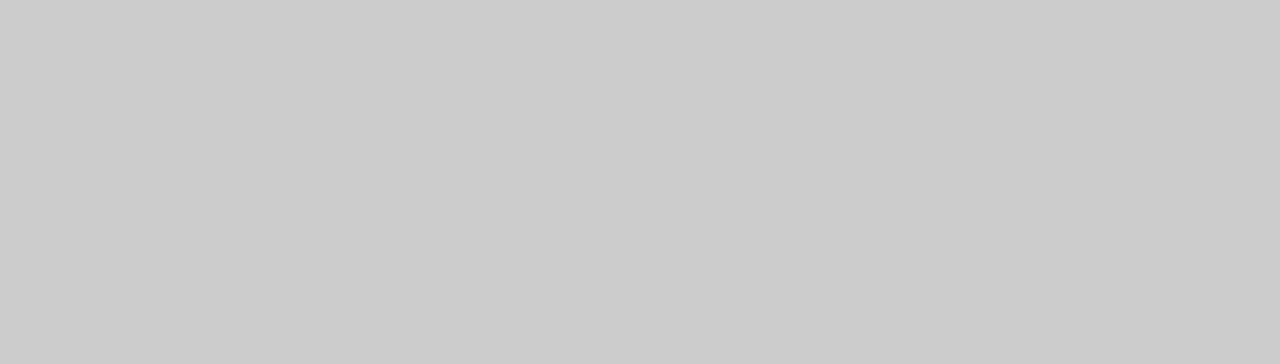
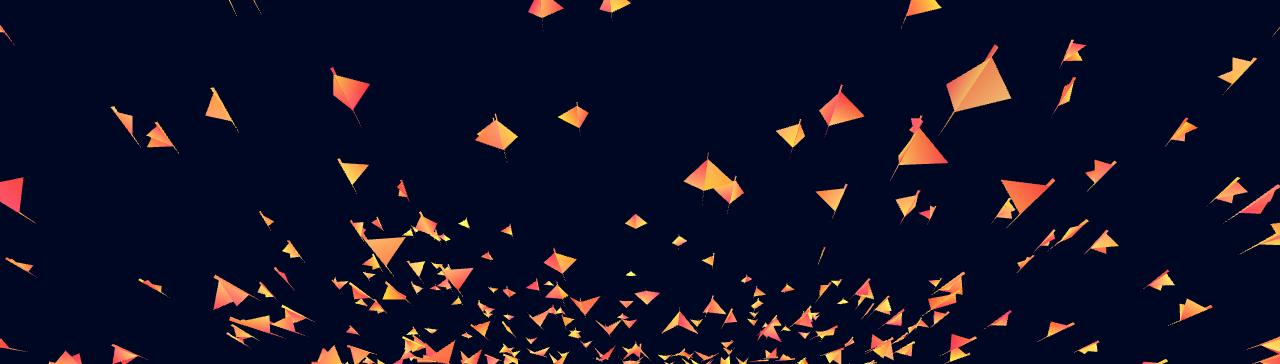
Before and after one commit to kozakovnekit/ReLaX2, a plain HTML site: page index.html in a window 1280 px wide. Shown: the top 364 px of the page. Drawn offline with nearby package versions, Linux system fonts and the light colour scheme; animation ran at ten frames a second.

Commit message:
Update index.html

```diff
--- a/index.html
+++ b/index.html
@@ -16,7 +16,7 @@
 <script src="https://cdn.jsdelivr.net/npm/vanta@latest/dist/vanta.birds.min.js"></script>
 <script>
 VANTA.BIRDS({
-  el: "#your-element-selector",
+  el: "#baza",
   mouseControls: true,
   touchControls: true,
   gyroControls: false,
```
